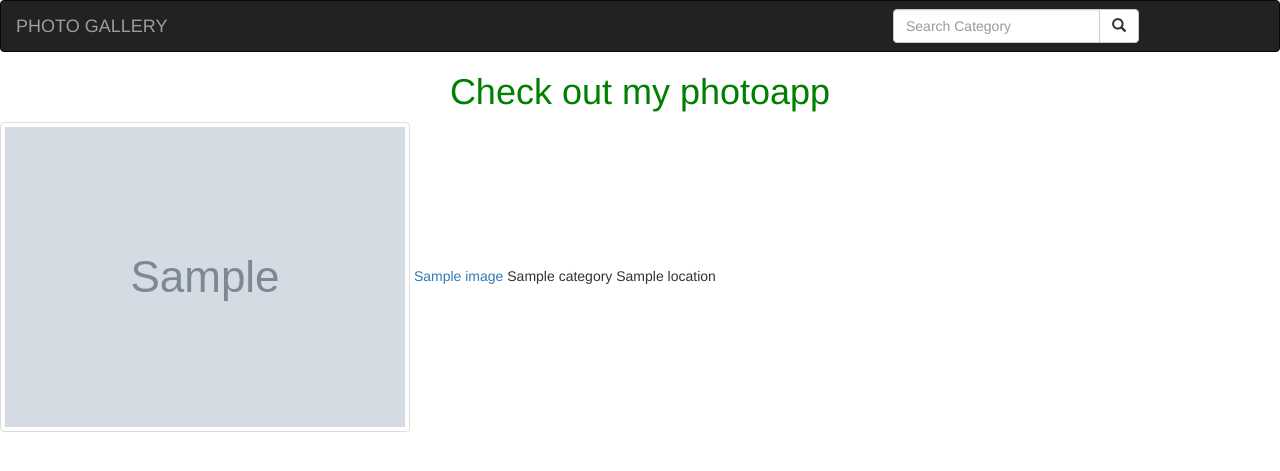
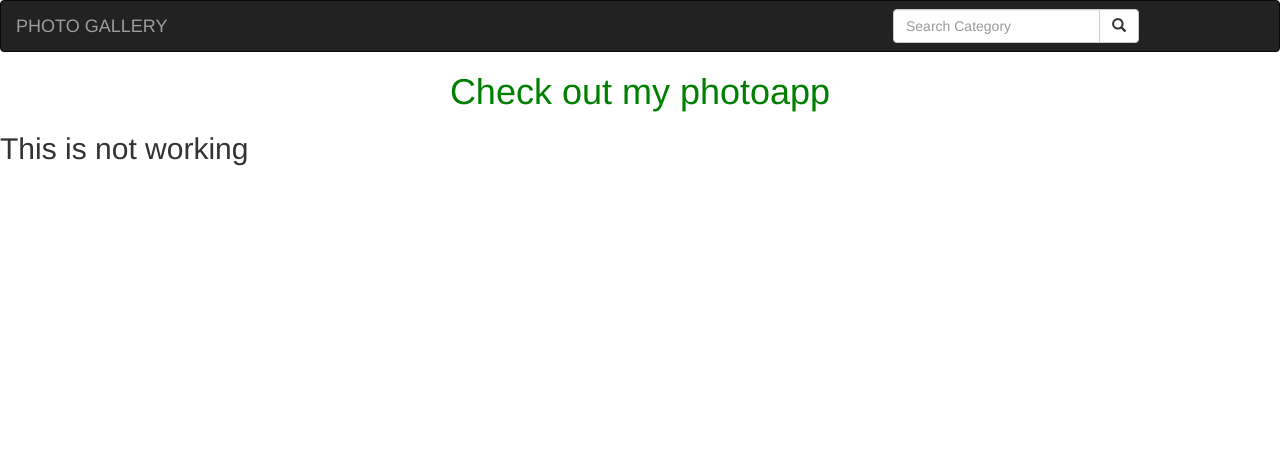
Before and after one commit to VickyMutai/gallery-clone, a Django app: page / in a window 1280 px wide. Shown: the top 471 px of the page. Run offline with Django 3.2, Linux system fonts and the light colour scheme; tables that the repository leaves empty hold one stand-in row (values such as "Sample post"); grey boxes marked "Sample" are stand-in pictures; some libraries are stand-ins or nearby versions.

Commit message:
sort to categories

```diff
--- a/mygallery/mygallery/settings.py
+++ b/mygallery/mygallery/settings.py
@@ -33,6 +33,7 @@ ALLOWED_HOSTS = []
 INSTALLED_APPS = [
     'photos.apps.PhotosConfig',
     'bootstrap3',
+    'macros',
     'django.contrib.admin',
     'django.contrib.auth',
     'django.contrib.contenttypes',
--- a/mygallery/photos/templates/filter.html
+++ b/mygallery/photos/templates/filter.html
@@ -1,4 +1,3 @@
 {% extends 'base.html' %}
 {% block content %}
-
 {% endblock %}
--- a/mygallery/photos/templates/home.html
+++ b/mygallery/photos/templates/home.html
@@ -1,21 +1,24 @@
 {% extends 'base.html' %}
-
 {% block content %}
 {{block.super}}
 <h1 class="text-center">Check out my photoapp</h1>
 
 {% for image_item in images %}
+    {% for category in image_item.category.all %}
+        {% if category.name == "animal" %}
+            <h2>{{category}}</h2>
             {% if image_item.image_url %}
                 <img src="{{image_item.image_url.url}}" class="img-responsive img-thumbnail" alt="Image">
             {% endif %}
             <a href="/image/{{image_item.id}}">{{image_item.name}}</a>
-
-    {% for category in image_item.category.all %}
-        {{category}}
-    {% endfor %}
             {% for location in image_item.location.all %}
                 {{location}}
             {% endfor %}
+        {% else %}
+            <h2>This is not working</h2>
+        {% endif %}
+    {% endfor %}
+
 {% endfor %}
 
 {% endblock %}
--- a/mygallery/photos/templates/image.html
+++ b/mygallery/photos/templates/image.html
@@ -1,4 +1,5 @@
 {% extends 'base.html' %}
+{% load macros %}
 {% block content %}
 <div class="container">
     <div class="row">
--- /dev/null
+++ b/mygallery/photos/templates/macros.html
@@ -0,0 +1,2 @@
+{% macro display_images %}
+{% endmacro %}
--- a/mygallery/photos/views.py
+++ b/mygallery/photos/views.py
@@ -4,7 +4,6 @@ from .models import Image,Category,Location
 
 # Create your views here.
 def home (request):
-
     images = Image.get_images()
     return render(request,'home.html',
                   {"images":images})
```
Lines whose indentation alone changed are shown as unchanged.
